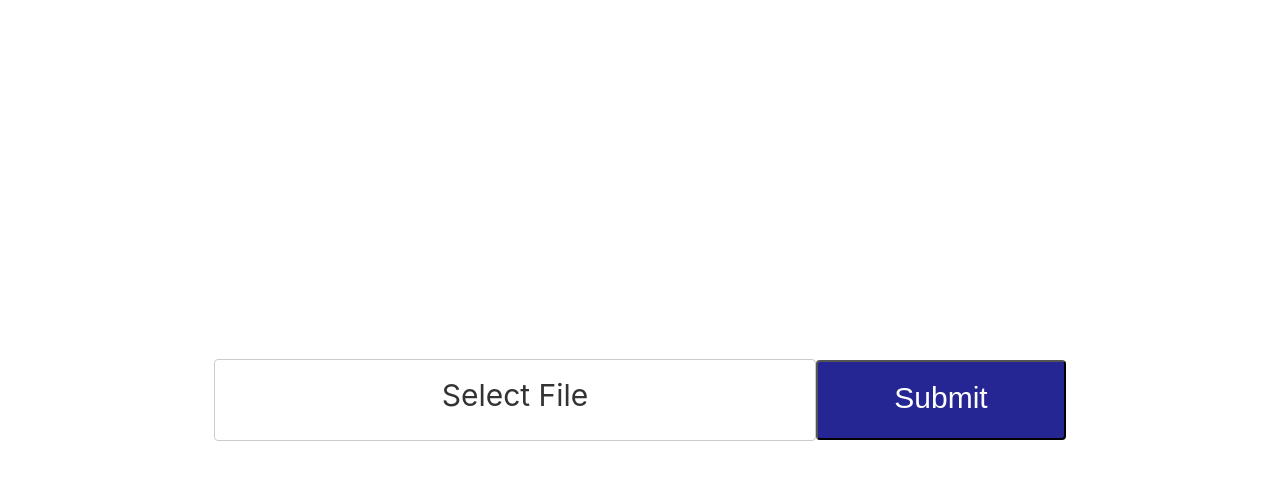
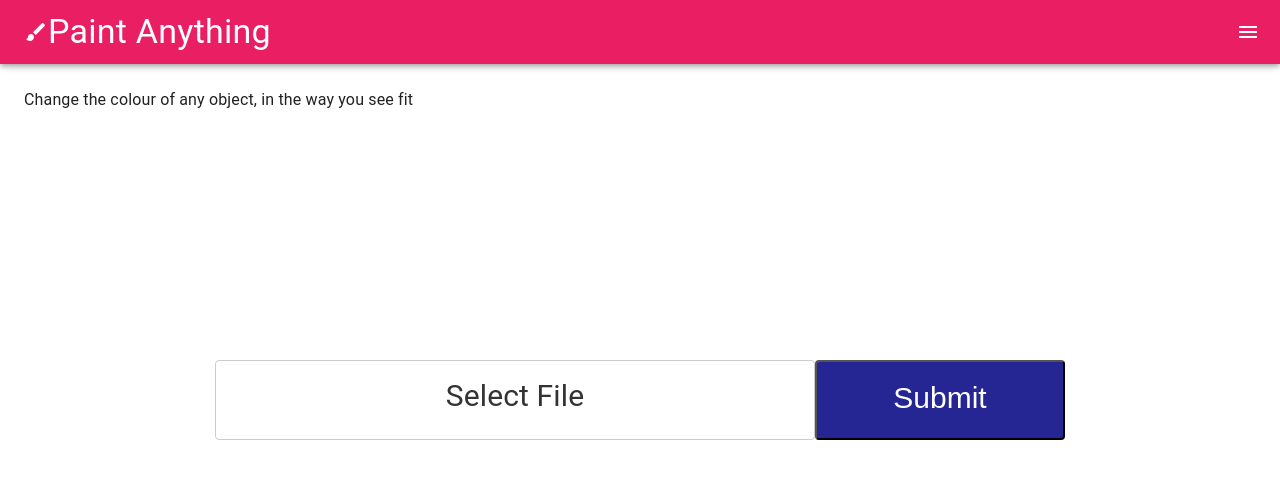
Before and after one commit to alexbondino/paint-anything, a React (Create React App) app in the folder web-page/frontend/: page / in a window 1280 px wide. Shown: the top 480 px of the page. Built offline with nearby package versions, Linux system fonts and the light colour scheme.

Commit message:
feat: add side bar and layer definition. update react dependencies

```diff
--- a/web-page/frontend/package.json
+++ b/web-page/frontend/package.json
@@ -3,6 +3,10 @@
   "version": "0.1.0",
   "private": true,
   "dependencies": {
+    "@emotion/react": "^11.11.0",
+    "@emotion/styled": "^11.11.0",
+    "@mui/icons-material": "^5.11.16",
+    "@mui/material": "^5.13.2",
     "@testing-library/jest-dom": "^5.16.5",
     "@testing-library/react": "^13.4.0",
     "@testing-library/user-event": "^13.5.0",
--- a/web-page/frontend/src/App.js
+++ b/web-page/frontend/src/App.js
@@ -1,12 +1,14 @@
 import React from 'react';
 import ImageUploader from './components/upload_image/upload_image.js';
 import CleanTempDir from './components/page_status/page_status.js';
+import PersistentDrawerRight from './components/sidenav/nav_bar.js';
 
 const App = () => {
   return (
     <div>
-      <ImageUploader/>
-      <CleanTempDir/>
+      <PersistentDrawerRight />
+      <ImageUploader />
+      <CleanTempDir />
     </div>
   );
 };
--- /dev/null
+++ b/web-page/frontend/src/components/sidenav/nav_bar.js
@@ -0,0 +1,211 @@
+import * as React from 'react';
+import { styled } from '@mui/material/styles';
+import Box from '@mui/material/Box';
+import Drawer from '@mui/material/Drawer';
+import MuiAppBar from '@mui/material/AppBar';
+import Toolbar from '@mui/material/Toolbar';
+import CssBaseline from '@mui/material/CssBaseline';
+import List from '@mui/material/List';
+import Typography from '@mui/material/Typography';
+import Divider from '@mui/material/Divider';
+import IconButton from '@mui/material/IconButton';
+import MenuIcon from '@mui/icons-material/Menu';
+import ChevronLeftIcon from '@mui/icons-material/ChevronLeft';
+import ChevronRightIcon from '@mui/icons-material/ChevronRight';
+import ListItem from '@mui/material/ListItem';
+import ListItemButton from '@mui/material/ListItemButton';
+import ListItemIcon from '@mui/material/ListItemIcon';
+import ListItemText from '@mui/material/ListItemText';
+import BrushIcon from '@mui/icons-material/Brush';
+import LayersIcon from '@mui/icons-material/Layers';
+import DownloadIcon from '@mui/icons-material/Download';
+import GroupsIcon from '@mui/icons-material/Groups';
+import { ThemeProvider, createTheme } from '@mui/material/styles';
+import { pink } from '@mui/material/colors';
+import Collapse from '@mui/material/Collapse';
+import ExpandLess from '@mui/icons-material/ExpandLess';
+import ExpandMore from '@mui/icons-material/ExpandMore';
+import AddIcon from '@mui/icons-material/Add';
+import ImageIcon from '@mui/icons-material/Image';
+
+const drawerWidth = 240;
+
+const Main = styled('main', { shouldForwardProp: (prop) => prop !== 'open' })(
+  ({ theme, open }) => ({
+    flexGrow: 1,
+    padding: theme.spacing(3),
+    transition: theme.transitions.create('margin', {
+      easing: theme.transitions.easing.sharp,
+      duration: theme.transitions.duration.leavingScreen,
+    }),
+    marginRight: -drawerWidth,
+    ...(open && {
+      transition: theme.transitions.create('margin', {
+        easing: theme.transitions.easing.easeOut,
+        duration: theme.transitions.duration.enteringScreen,
+      }),
+      marginRight: 0,
+    }),
+  })
+);
+
+const TitleBar = styled(MuiAppBar, {
+  shouldForwardProp: (prop) => prop !== 'open',
+})(({ theme, open }) => ({
+  transition: theme.transitions.create(['margin', 'width'], {
+    easing: theme.transitions.easing.sharp,
+    duration: theme.transitions.duration.leavingScreen,
+  }),
+  ...(open && {
+    width: `calc(100% - ${drawerWidth}px)`,
+    transition: theme.transitions.create(['margin', 'width'], {
+      easing: theme.transitions.easing.easeOut,
+      duration: theme.transitions.duration.enteringScreen,
+    }),
+    marginRight: drawerWidth,
+  }),
+}));
+
+const DrawerHeader = styled('div')(({ theme }) => ({
+  display: 'flex',
+  alignItems: 'center',
+  padding: theme.spacing(0, 1),
+  // necessary for content to be below app bar
+  ...theme.mixins.toolbar,
+  justifyContent: 'flex-start',
+}));
+
+export default function PersistentDrawerRight() {
+  const theme = createTheme({
+    palette: {
+      primary: pink,
+      secondary: {
+        main: '#880e4f',
+      },
+    },
+  });
+  const [open, setOpen] = React.useState(false);
+  const [openLayers, setOpenLayers] = React.useState(false);
+  const [layers, setLayers] = React.useState([]);
+
+  const handleLayersClick = () => {
+    setOpenLayers(!openLayers);
+  };
+
+  const handleDrawerOpen = () => {
+    setOpen(true);
+  };
+
+  const handleDrawerClose = () => {
+    setOpen(false);
+  };
+
+  const handleAddLayerClick = () => {
+    const layerName = 'Layer ' + (layers.length + 1);
+    const newLayers = [
+      ...layers,
+      <ListItemButton sx={{ pl: 4 }} id={layers.length + 1}>
+        <ListItemIcon>
+          <ImageIcon />
+        </ListItemIcon>
+        <ListItemText primary={layerName} />
+      </ListItemButton>,
+    ];
+    setLayers(newLayers);
+    if (!openLayers) {
+      setOpenLayers(!openLayers);
+    }
+  };
+
+  return (
+    <ThemeProvider theme={theme}>
+      <Box sx={{ display: 'flex' }}>
+        <CssBaseline />
+        <TitleBar position="fixed" open={open}>
+          <Toolbar>
+            <BrushIcon />
+            <Typography variant="h4" noWrap sx={{ flexGrow: 1 }} component="div">
+              Paint Anything
+            </Typography>
+            <IconButton
+              color="inherit"
+              aria-label="open drawer"
+              edge="end"
+              onClick={handleDrawerOpen}
+              sx={{ ...(open && { display: 'none' }) }}
+            >
+              <MenuIcon />
+            </IconButton>
+          </Toolbar>
+        </TitleBar>
+        <Main open={open}>
+          <DrawerHeader />
+          <Typography paragraph>Change the colour of any object, in the way you see fit</Typography>
+        </Main>
+        <Drawer
+          sx={{
+            width: drawerWidth,
+            flexShrink: 0,
+            '& .MuiDrawer-paper': {
+              width: drawerWidth,
+            },
+          }}
+          variant="persistent"
+          anchor="right"
+          open={open}
+        >
+          <DrawerHeader>
+            <IconButton onClick={handleDrawerClose}>
+              {theme.direction === 'rtl' ? <ChevronLeftIcon /> : <ChevronRightIcon />}
+            </IconButton>
+          </DrawerHeader>
+          <Divider />
+          <List>
+            <ListItem>
+              <ListItemIcon>
+                <LayersIcon />
+              </ListItemIcon>
+              <ListItemText primary="Layers" />
+              <IconButton color="inherit" aria-label="add layer" onClick={handleAddLayerClick}>
+                <AddIcon />
+              </IconButton>
+              {openLayers ? (
+                <IconButton color="inherit" aria-label="retract layers" onClick={handleLayersClick}>
+                  <ExpandLess />{' '}
+                </IconButton>
+              ) : (
+                <IconButton color="inherit" aria-label="retract layers" onClick={handleLayersClick}>
+                  <ExpandMore />{' '}
+                </IconButton>
+              )}
+            </ListItem>
+            <Collapse in={openLayers} timeout="auto" unmountOnExit>
+              <List component="div" disablePadding>
+                {layers}
+              </List>
+            </Collapse>
+            <ListItem key="DownloadResult" disablePadding>
+              <ListItemButton>
+                <ListItemIcon>
+                  <DownloadIcon />
+                </ListItemIcon>
+                <ListItemText primary="DownloadResult" />
+              </ListItemButton>
+            </ListItem>
+          </List>
+          <Divider />
+          <List>
+            {[['Developers', <GroupsIcon />]].map((text, index) => (
+              <ListItem key={text[0]} disablePadding>
+                <ListItemButton>
+                  <ListItemIcon>{text[1]}</ListItemIcon>
+                  <ListItemText primary={text[0]} />
+                </ListItemButton>
+              </ListItem>
+            ))}
+          </List>
+        </Drawer>
+      </Box>
+    </ThemeProvider>
+  );
+}
```
Also changed, not shown: 1 other file (tests, documents, lock files or other folders).
